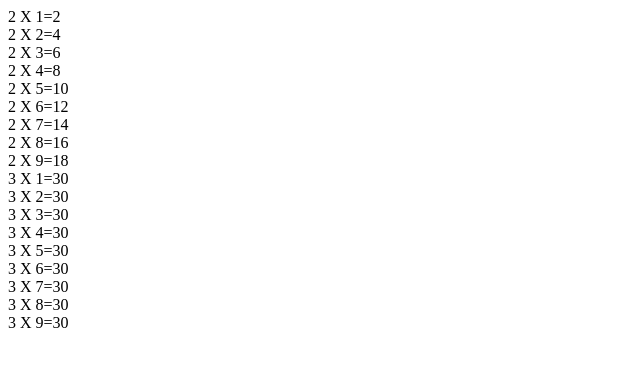
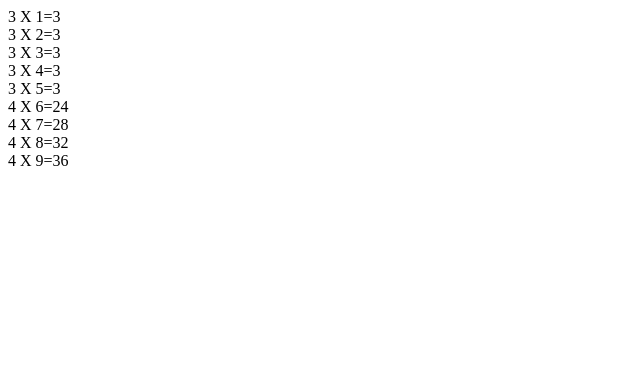
Before and after one commit to jurin2/javascript, a plain HTML site: page ex16.html in a window 1280 px wide. Shown: the whole page, without its empty margins (0-640 px from the left). Drawn offline with Linux system fonts and the light colour scheme.

Commit message:
Add files via upload

```diff
--- a/ex16.html
+++ b/ex16.html
@@ -10,6 +10,7 @@
     <script>
         let cnt = 1;
         while(cnt<=9){
+            break;
             document.write('2 X ' + cnt + '=' + 2*cnt);
             document.write('<br>');
             cnt++;
@@ -18,7 +19,16 @@
 
         for(let cnt2=1;cnt2<=9;cnt2++){
             document.write('3 X ' + cnt2 + '=' + 3*cnt,'<br>');
+            if(cnt2>=5){
+                break;
+            }
+        }
 
+        for(let cnt3=1; cnt3<=9; cnt3++){
+            if(cnt3<=5){
+                continue;
+            }
+            document.write('4 X ' + cnt3 + '=' + 4*cnt3,'<br>');
         }
     </script>
 </body>
```
